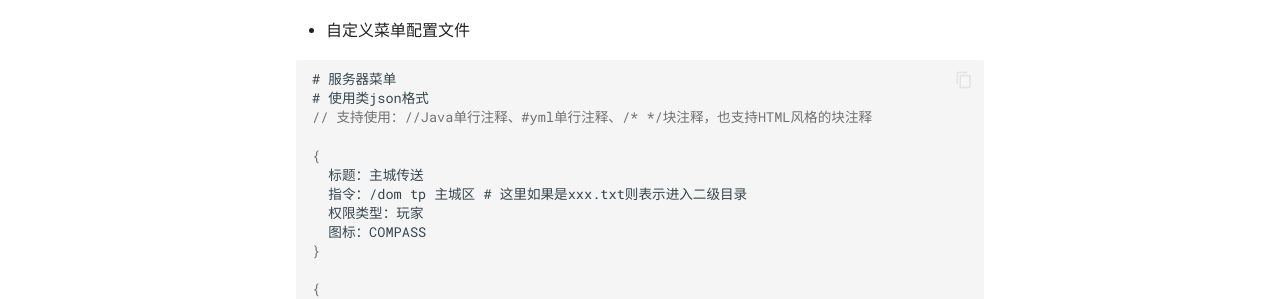
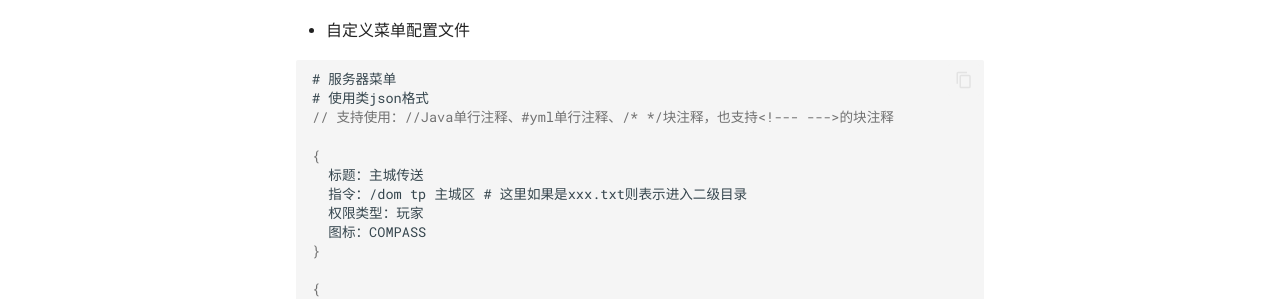
Before and after one commit to ypsdf1/caoyuanwiki, an MkDocs documentation site: the page built from docs/sdf1_login.md, in a window 1280 px wide and 900 px high, scrolled down 5584 px. Shown: the part 152-451 px from the top of the window. Built offline with MkDocs 1.6.1 and Material for MkDocs 9.7.7, drawn with Linux system fonts in a browser that asks for light colours.

Commit message:
恢复<!--- --->的HTML写法

````diff
--- a/docs/sdf1_login.md
+++ b/docs/sdf1_login.md
@@ -258,7 +258,7 @@ http-port=443
 ```json
 # 服务器菜单
 # 使用类json格式
-// 支持使用：//Java单行注释、#yml单行注释、/* */块注释，也支持HTML风格的块注释
+// 支持使用：//Java单行注释、#yml单行注释、/* */块注释，也支持<!--- --->的块注释
 
 {
   标题：主城传送
````
